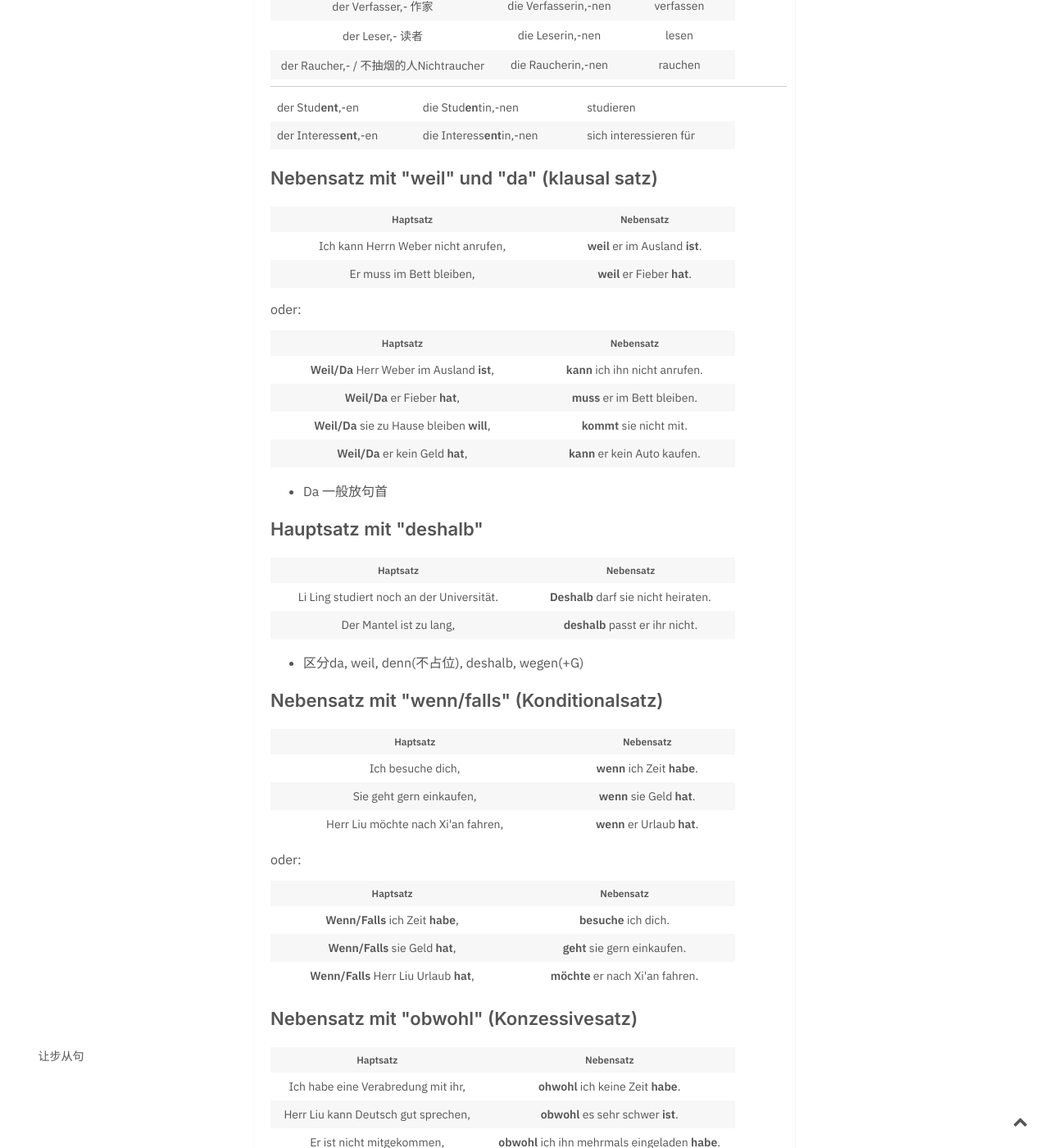
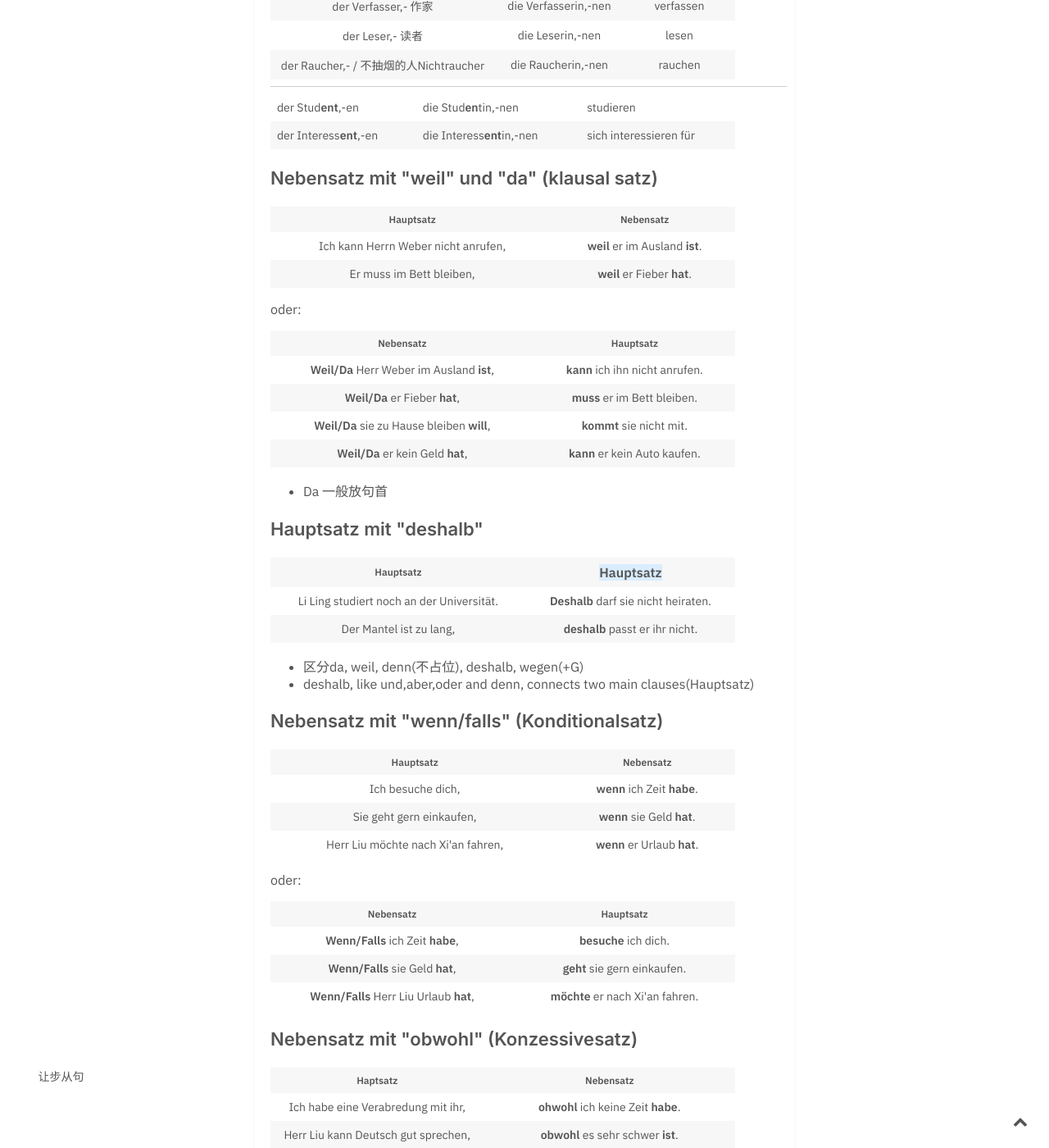
Before and after one commit to kitamado/kitamado.github.io, a Jekyll site: the page built from _posts/2021-07-05-Deutsch-A2-notes.md, in a window 1280 px wide and 1400 px high, scrolled down 11941 px. Shown: the whole window at 82% size. Built offline with Jekyll 4.4.1, drawn with Linux system fonts in a browser that asks for light colours; some of the changed text lies outside the part shown.

Commit message:
fix errors in l7 note

```diff
--- a/_posts/2021-07-05-Deutsch-A2-notes.md
+++ b/_posts/2021-07-05-Deutsch-A2-notes.md
@@ -489,14 +489,14 @@ Erstens ist die Kommerzialisierung des Sports. Die Sportler weben für viele Din
 
 ### Nebensatz mit "weil" und "da" (klausal satz)
 
-| Haptsatz | Nebensatz |
+| Hauptsatz | Nebensatz |
 |:-----:|:-----:|
 | Ich kann Herrn Weber nicht anrufen, | **weil** er im Ausland **ist**.|
 | Er muss im Bett bleiben, | **weil** er Fieber **hat**.|
 
 oder:
 
-| Haptsatz | Nebensatz |
+| Nebensatz | Hauptsatz |
 |:-----:|:-----:|
 | **Weil/Da** Herr Weber im Ausland **ist**,| **kann** ich ihn nicht anrufen.|
 |**Weil/Da** er Fieber **hat**,|**muss** er im Bett bleiben.|
@@ -507,16 +507,17 @@ oder:
 
 ### Hauptsatz mit "deshalb"
 
-| Haptsatz | Nebensatz |
+| Hauptsatz | [[Hauptsatz::highlight]] |
 |:-----:|:-----:|
 | Li Ling studiert noch an der Universität.| **Deshalb** darf sie nicht heiraten.|
 |Der Mantel ist zu lang,|**deshalb** passt er ihr nicht.|
 
 - 区分da, weil, denn(不占位), deshalb, wegen(+G)
+- deshalb, like und,aber,oder and denn, connects two main clauses(Hauptsatz)
 
 ### Nebensatz mit "wenn/falls" (Konditionalsatz)
 
-| Haptsatz | Nebensatz |
+| Hauptsatz | Nebensatz |
 |:-----:|:-----:|
 |Ich besuche dich,|**wenn** ich Zeit **habe**.|
 |Sie geht gern einkaufen,|**wenn** sie Geld **hat**.|
@@ -524,7 +525,7 @@ oder:
 
 oder:
 
-| Haptsatz | Nebensatz |
+| Nebensatz | Hauptsatz |
 |:-----:|:-----:|
 |**Wenn/Falls** ich Zeit **habe**,| **besuche** ich dich.|
 |**Wenn/Falls** sie Geld **hat**,|  **geht** sie gern einkaufen.|
@@ -542,7 +543,7 @@ oder:
 
 oder:
 
-| Haptsatz | Nebensatz |
+| Nebensatz | Hauptsatz |
 |:-----:|:-----:|
 | **Obwohl** ich keine Zeit **habe**,| **habe** och eine Veravredung mit ihr.|
 |**Obwhol** Deutsch sehr schwer **ist**,|**kann** Herr Liu es gut sprechen.|
@@ -551,7 +552,7 @@ oder:
 
 ### Hauptsatz mit "trotzdem"
 
-| Haptsatz | Nebensatz |
+| Hauptsatz | Hauptsatz |
 |:-----:|:-----:|
 | Ich habe keine Zeit. | **Trotzdem habe** ich eine Verabredung mit ihr.|
 | Deutsch ist schwer.| **Trotzdem kann** Liu es gut sprechen.|
```
